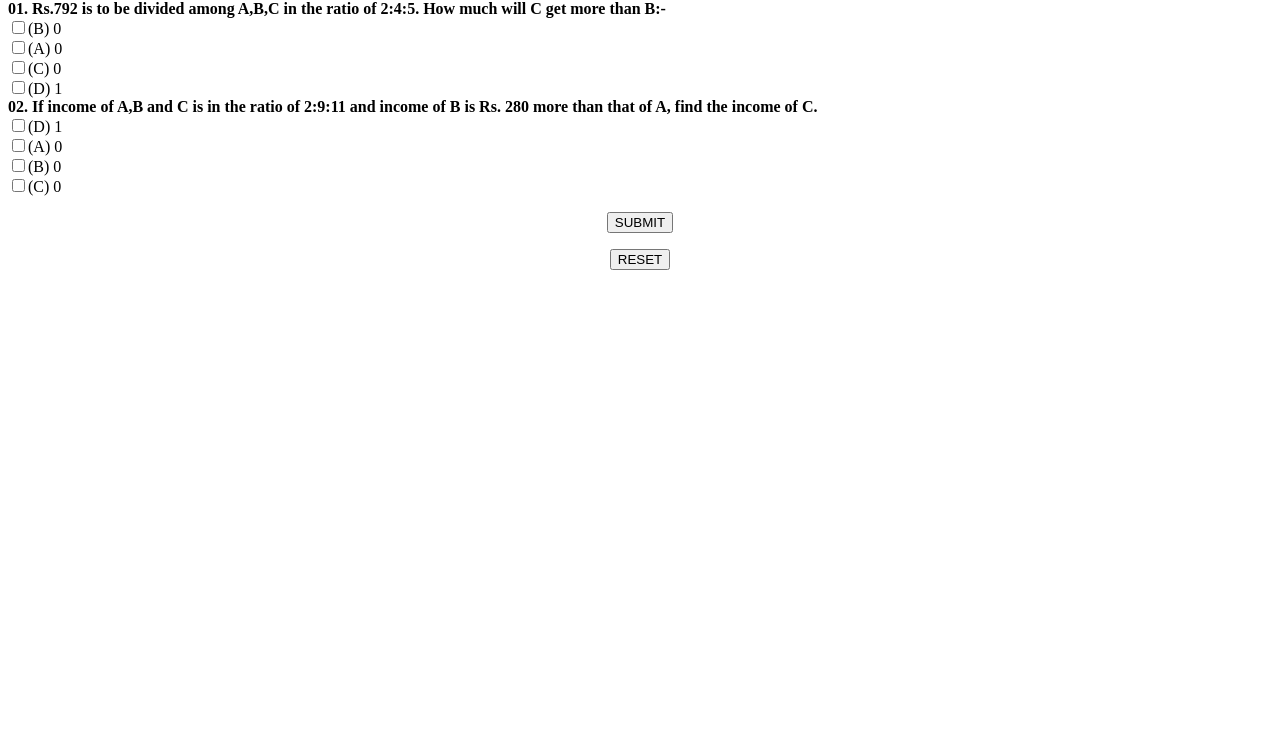
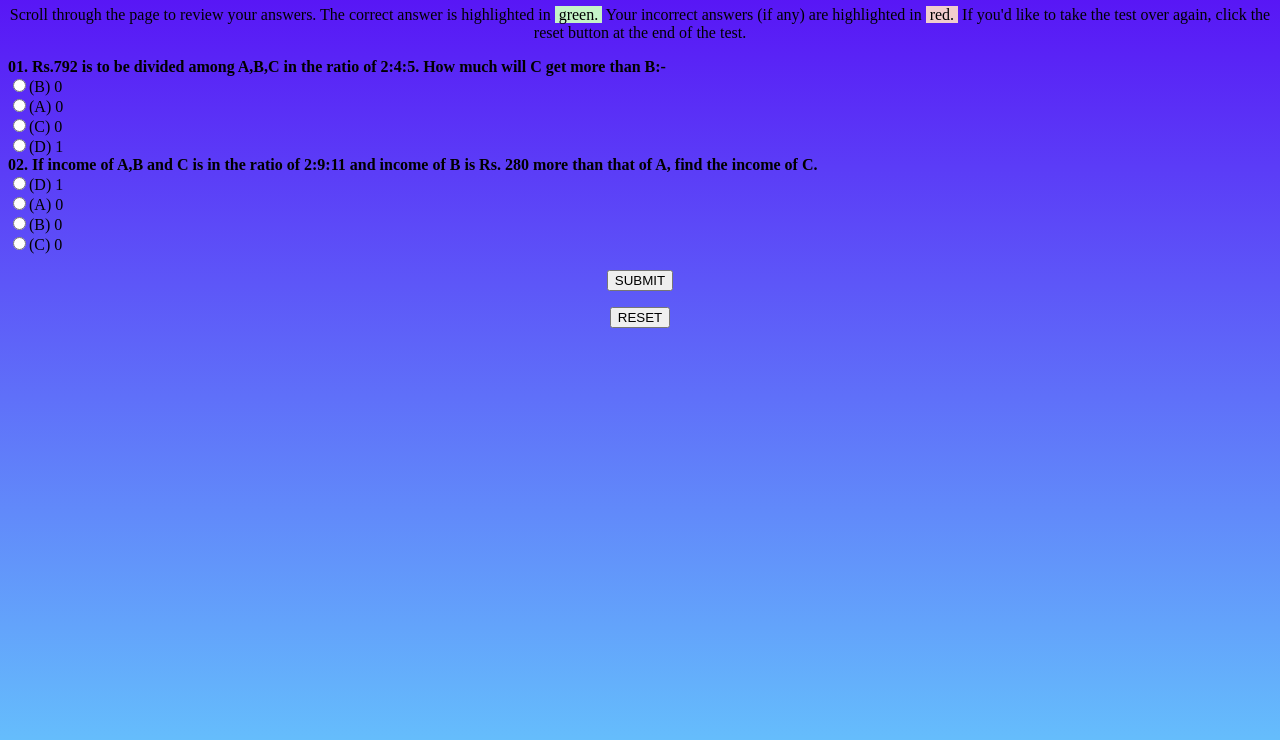
Before and after one commit to isham-mohamed/vishnuweb, a plain HTML site: page index.html in a window 1280 px wide. Shown: the part 60-800 px from the top of the page. Drawn offline with Linux system fonts and the light colour scheme.

Commit message:
Simple changes

```diff
--- a/index.html
+++ b/index.html
@@ -1,6 +1,9 @@
 <html>
+<head>
+  <link rel="stylesheet" type="text/css" href="main.css">
+</head>
 <body>
-
+        <div ><H1 class="mainheading"> THis is A quIz</H1></div>
         <form method="post" id="thetest" action="" >
 
           <div class="chapt_body">
@@ -27,14 +30,6 @@
           </div>
           </div>
           </form>
-
-
-
-
-
-
-
-
 <script src="quizscript.js"></script>
 </body>
 </html>
--- /dev/null
+++ b/main.css
@@ -0,0 +1,2 @@
+body{background: linear-gradient(rgb(87, 9, 245), rgb(101, 189, 252))}
+.mainheading{align-content: center; background: '#5c03d0'}
--- a/quizgeneratorfunction.js
+++ b/quizgeneratorfunction.js
@@ -2,20 +2,20 @@ var myQuestions = [
     {
         question: '<div><b><span class="vs_normaltext">01.	Rs.792 is to be divided among A,B,C in the ratio of 2:4:5. How much will C get more than B:-</span></b>',
         answers: {
-            a: '<div id="LANS.1.0"><label><input name="ANS.1" type="checkbox" value="A" class="chkbox">(A) 0</label></div>',
-            b: '<div id="LANS.1.1"><label><input name="ANS.1" type="checkbox" value="B" class="chkbox">(B) 0</label></div>',
-            c: '<div id="LANS.1.2"><label><input name="ANS.1" type="checkbox" value="C" class="chkbox">(C) 0</label></div>',
-            d: '<div id="LANS.1.3"><label><input name="ANS.1" type="checkbox" value="D" class="chkbox">(D) 1</label></div>',
+            a: '<div id="LANS.1.0"><label><input name="ANS.1" type="radio" value="A" class="chkbox">(A) 0</label></div>',
+            b: '<div id="LANS.1.1"><label><input name="ANS.1" type="radio" value="B" class="chkbox">(B) 0</label></div>',
+            c: '<div id="LANS.1.2"><label><input name="ANS.1" type="radio" value="C" class="chkbox">(C) 0</label></div>',
+            d: '<div id="LANS.1.3"><label><input name="ANS.1" type="radio" value="D" class="chkbox">(D) 1</label></div>',
             e: '<input name="Q" type="hidden" value="1"><input name="CANS.1" type="hidden" value="D"></div>'
         }
     },
     {
         question: '<div><b><span class="vs_normaltext">02.  If income of A,B and C is in the ratio of 2:9:11 and income of B is Rs. 280 more than that of A, find the income of C.</span></b>',
         answers: {
-            a: '<div id="LANS.2.0"><label><input name="ANS.2" type="checkbox" value="A" class="chkbox">(A) 0</label></div>',
-            b: '<div id="LANS.2.1"><label><input name="ANS.2" type="checkbox" value="B" class="chkbox">(B) 0</label></div>',
-            c: '<div id="LANS.2.2"><label><input name="ANS.2" type="checkbox" value="C" class="chkbox">(C) 0</label></div>',
-            d: '<div id="LANS.2.3"><label><input name="ANS.2" type="checkbox" value="D" class="chkbox">(D) 1</label></div>',
+            a: '<div id="LANS.2.0"><label><input name="ANS.2" type="radio" value="A" class="chkbox">(A) 0</label></div>',
+            b: '<div id="LANS.2.1"><label><input name="ANS.2" type="radio" value="B" class="chkbox">(B) 0</label></div>',
+            c: '<div id="LANS.2.2"><label><input name="ANS.2" type="radio" value="C" class="chkbox">(C) 0</label></div>',
+            d: '<div id="LANS.2.3"><label><input name="ANS.2" type="radio" value="D" class="chkbox">(D) 1</label></div>',
             e: '<input name="Q" type="hidden" value="2"><input name="CANS.2" type="hidden" value="D"></div>'
         }
     }
```
